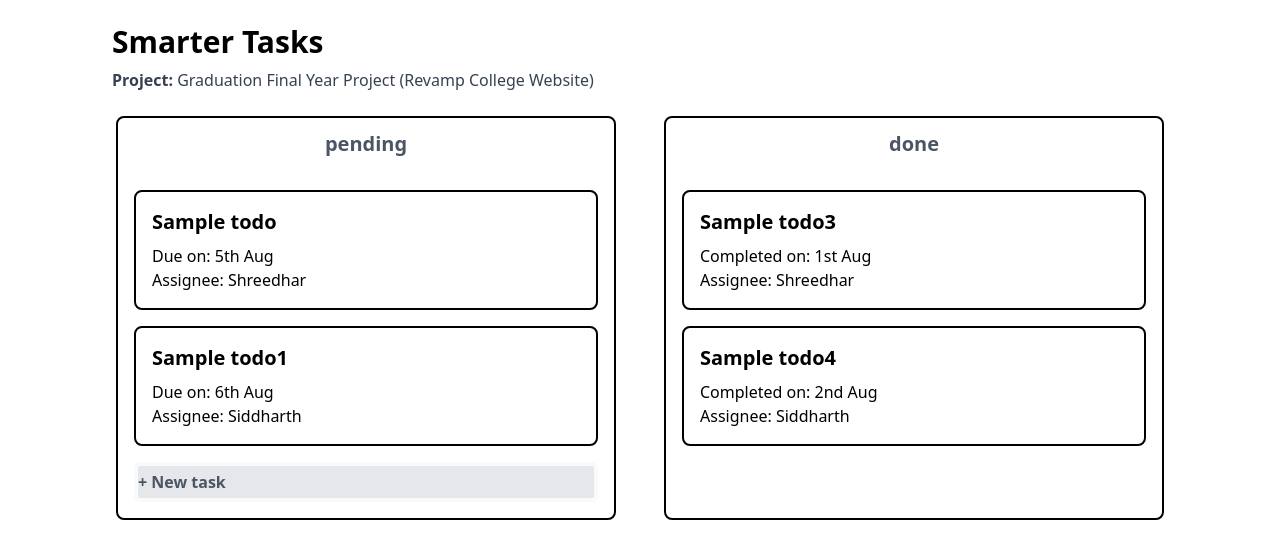
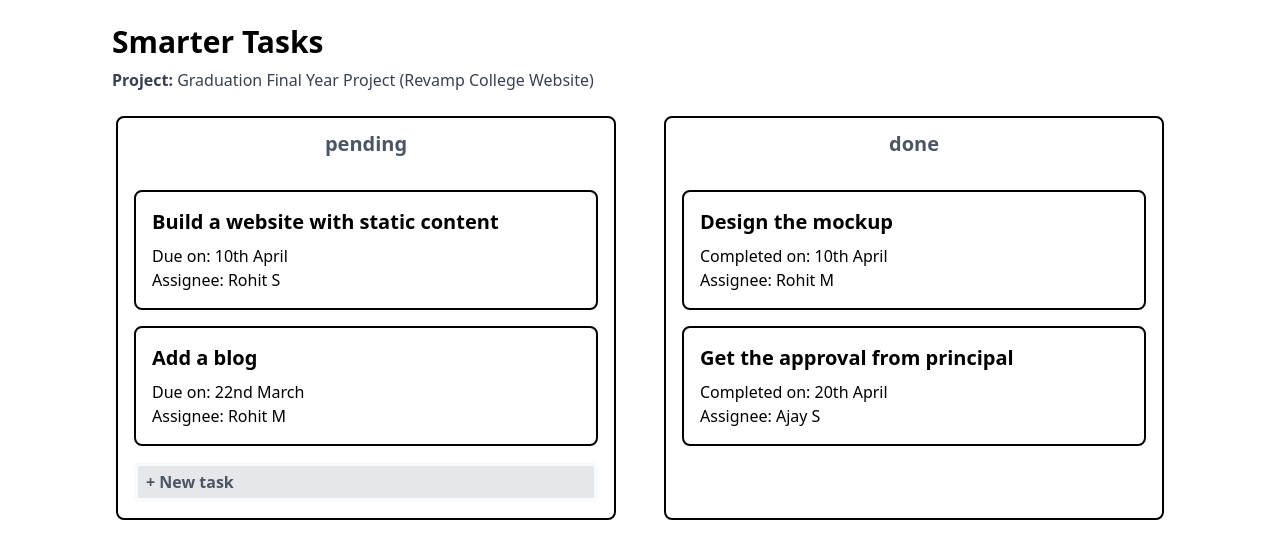
Before and after one commit to shreedhar37/wd301, a React (Vite) app in the folder hello-react/: page / in a window 1280 px wide. Shown: the top 558 px of the page. Built offline with nearby package versions, Linux system fonts and the light colour scheme.

Commit message:
tasks changed

```diff
--- a/hello-react/src/App.jsx
+++ b/hello-react/src/App.jsx
@@ -21,16 +21,16 @@ function App() {
             </h2>
           </div>
           <TaskCard
-            title="Sample todo"
-            dueDate="5th Aug"
-            assigneeName="Shreedhar"
+            title="Build a website with static content"
+            dueDate="10th April"
+            assigneeName="Rohit S"
           />
           <TaskCard
-            title="Sample todo1"
-            dueDate="6th Aug"
-            assigneeName="Siddharth"
+            title="Add a blog"
+            dueDate="22nd March"
+            assigneeName="Rohit M"
           />
-          <p className="text-gray-600 font-semibold bg-gray-200 border-4 border-slate-50 rounded-md m-4 py-1">
+          <p className="text-gray-600 font-semibold bg-gray-200 border-4 border-slate-50 rounded-md m-4 py-1 px-2">
             + New task
           </p>
         </div>
@@ -42,14 +42,14 @@ function App() {
             </h2>
           </div>
           <TaskCard
-            title="Sample todo3"
-            completedAtDate="1st Aug"
-            assigneeName="Shreedhar"
+            title="Design the mockup"
+            completedAtDate="10th April"
+            assigneeName="Rohit M"
           />
           <TaskCard
-            title="Sample todo4"
-            completedAtDate="2nd Aug"
-            assigneeName="Siddharth"
+            title="Get the approval from principal"
+            completedAtDate="20th April"
+            assigneeName="Ajay S"
           />
         </div>
       </div>
```
